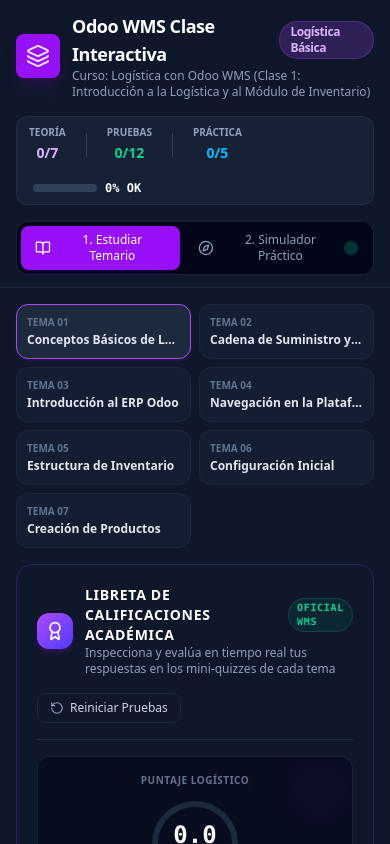
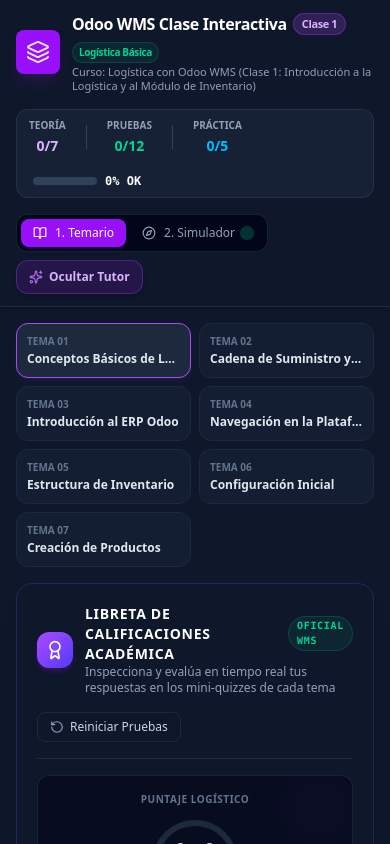
Before and after one commit to fgdiaz-JR/Clase-1-Odoo, a React (Vite) app: page / in a window 390 px wide. Shown: the top 844 px of the page. Built offline with nearby package versions, Linux system fonts and the light colour scheme.

Commit message:
feat: update app branding and page title
Set specific metadata and page title for Lesson 1 and improve header layout responsiveness.

```diff
--- a/index.html
+++ b/index.html
@@ -3,7 +3,7 @@
   <head>
     <meta charset="UTF-8" />
     <meta name="viewport" content="width=device-width, initial-scale=1.0" />
-    <title>My Google AI Studio App</title>
+    <title>Clase 1: Introducción a la Logística y al Módulo de Inventario (Odoo WMS)</title>
   </head>
   <body>
     <div id="root"></div>
--- a/src/App.tsx
+++ b/src/App.tsx
@@ -72,6 +72,7 @@
 export default function App() {
   // Navigation Tabs
   const [activeTab, setActiveTab] = useState<"teoria" | "simulador">("teoria");
+  const [showTutorChat, setShowTutorChat] = useState<boolean>(true);
 
   // Lesson state
   const [currentLessonIndex, setCurrentLessonIndex] = useState<number>(0);
@@ -167,6 +168,11 @@
 
   const chatEndRef = useRef<HTMLDivElement>(null);
 
+  // Synchronize browser tab title for Clase 1
+  useEffect(() => {
+    document.title = "Clase 1: Introducción a la Logística y al Módulo de Inventario - Odoo WMS";
+  }, []);
+
   // Auto-saved chat to localStorage
   useEffect(() => {
     localStorage.setItem("odoo_lessons_chat", JSON.stringify(chatMessages));
@@ -555,13 +561,16 @@
               <Layers className="w-6 h-6 animate-pulse" />
             </div>
             <div>
-              <h1 className="text-lg md:text-xl font-bold tracking-tight text-white flex items-center gap-2">
+              <h1 className="text-base sm:text-lg md:text-xl font-bold tracking-tight text-white flex flex-wrap items-center gap-1.5 sm:gap-2">
                 Odoo WMS Clase Interactiva
-                <span className="text-xs bg-purple-500/20 text-purple-300 border border-purple-500/30 px-2.5 py-0.5 rounded-full font-semibold">
+                <span className="text-[11px] bg-purple-500/20 text-purple-300 border border-purple-500/30 px-2 py-0.5 rounded-full font-bold">
+                  Clase 1
+                </span>
+                <span className="text-[10px] bg-emerald-500/10 text-emerald-400 border border-emerald-500/20 px-1.5 sm:px-2.5 py-0.5 rounded-full font-semibold">
                   Logística Básica
                 </span>
               </h1>
-              <p className="text-xs text-slate-400">
+              <p className="text-[11px] sm:text-xs text-slate-400 leading-tight mt-0.5">
                 Curso: Logística con Odoo WMS (Clase 1: Introducción a la Logística y al Módulo de Inventario)
               </p>
             </div>
@@ -599,44 +608,60 @@
           </div>
 
           {/* Main Module Switch Header Tabs */}
+          <div className="flex flex-wrap items-center gap-2" id="tab_toggle_container">
             <div className="flex space-x-1 bg-slate-950 p-1 rounded-xl border border-slate-800/80" id="tab_toggle_section">
               <button
                 onClick={() => setActiveTab("teoria")}
-              className={`flex items-center space-x-2 px-3.5 py-1.5 rounded-lg text-xs md:text-sm font-medium transition-all ${
+                className={`flex items-center space-x-2 px-3 py-1.5 sm:px-3.5 sm:py-1.5 rounded-lg text-xs md:text-sm font-medium transition-all ${
                   activeTab === "teoria"
                     ? "bg-purple-600 text-white shadow-md shadow-purple-600/10"
                     : "text-slate-400 hover:text-slate-200 hover:bg-slate-900"
                 }`}
                 id="btn_tab_teoria"
               >
-              <BookOpen className="w-4 h-4" />
-              <span>1. Estudiar Temario</span>
+                <BookOpen className="w-3.5 h-3.5 sm:w-4 sm:h-4" />
+                <span>1. Temario</span>
               </button>
               <button
                 onClick={() => setActiveTab("simulador")}
-              className={`flex items-center space-x-2 px-3.5 py-1.5 rounded-lg text-xs md:text-sm font-medium transition-all ${
+                className={`flex items-center space-x-2 px-3 py-1.5 sm:px-3.5 sm:py-1.5 rounded-lg text-xs md:text-sm font-medium transition-all ${
                   activeTab === "simulador"
                     ? "bg-purple-600 text-white shadow-md shadow-purple-600/10"
                     : "text-slate-400 hover:text-slate-200 hover:bg-slate-900"
                 }`}
                 id="btn_tab_simulador"
               >
-              <Compass className="w-4 h-4" />
-              <span>2. Simulador Práctico</span>
+                <Compass className="w-3.5 h-3.5 sm:w-4 sm:h-4" />
+                <span>2. Simulador</span>
                 {simStepsCompleted < 5 && (
                   <span className="w-2 h-2 rounded-full bg-emerald-400 animate-ping"></span>
                 )}
               </button>
             </div>
 
+            <button
+              onClick={() => setShowTutorChat(!showTutorChat)}
+              className={`flex items-center space-x-1.5 px-3 py-2 rounded-xl text-xs md:text-sm font-semibold transition-all shadow-md ${
+                showTutorChat
+                  ? "bg-purple-900/30 text-purple-300 border border-purple-500/30 hover:bg-purple-900/50"
+                  : "bg-slate-950 text-slate-400 border border-slate-800/80 hover:text-slate-200 hover:bg-slate-900"
+              }`}
+              id="btn_toggle_tutor"
+              title="Mostrar u ocultar el Consultor IA"
+            >
+              <Sparkles className="w-3.5 h-3.5 text-purple-400 animate-pulse" />
+              <span>{showTutorChat ? "Ocultar Tutor" : "Preguntar al Tutor"}</span>
+            </button>
+          </div>
+
         </div>
       </header>
 
       {/* THREE-COLUMN LAYOUT OR SPLIT LAYOUT */}
       <main className="flex-1 max-w-7xl w-full mx-auto p-4 grid grid-cols-1 lg:grid-cols-12 gap-5" id="main_columns_container">
 
-        {/* LEFT COLUMN/S - MAIN CONTENT AREA (Takes 8 cols) */}
-        <section className="lg:col-span-8 flex flex-col space-y-4" id="main_content_area">
+        {/* LEFT COLUMN/S - MAIN CONTENT AREA */}
+        <section className={`flex flex-col space-y-4 transition-all duration-300 ${showTutorChat ? "lg:col-span-8" : "lg:col-span-12"}`} id="main_content_area">
 
           {/* TAB 1: TEORIA O TEMARIO */}
           {activeTab === "teoria" && (
@@ -2356,6 +2381,7 @@
         </section>
 
         {/* RIGHT COLUMN - virtual tutor chat (takes 4 cols) */}
+        {showTutorChat && (
           <section className="lg:col-span-4 flex flex-col h-[calc(100vh-140px)] min-h-[500px]" id="tutor_chat_area">
           <div className="bg-slate-800/90 border border-slate-700/60 rounded-2xl flex-1 flex flex-col overflow-hidden shadow-xl" id="chat_panel">
 
@@ -2555,6 +2581,7 @@
 
           </div>
         </section>
+        )}
 
       </main>
 
```
Lines whose indentation alone changed are shown as unchanged.
